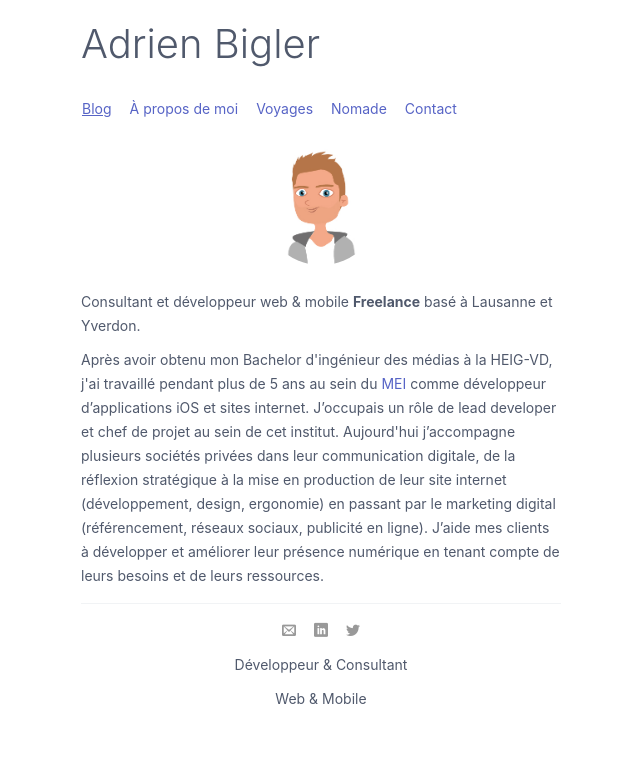
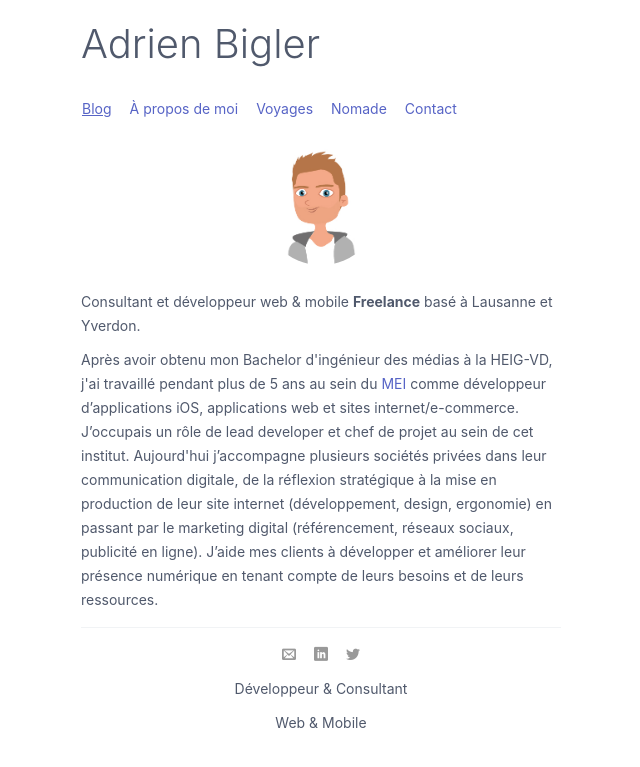
Before and after one commit to camel113/camel113.github.io, a Jekyll site: the page built from index.html, in a window 1280 px wide. Shown: the top 767 px of the page, without its empty margins (319-959 px from the left). Built offline with Jekyll 4.4.1, drawn with Linux system fonts in a browser that asks for light colours; some web fonts are replaced; the list of posts is cut into pages by our own code.

Commit message:
Update content

```diff
--- a/index.html
+++ b/index.html
@@ -5,5 +5,5 @@ redirect_from: "/adrien-bigler-consultant-web"
 <main>
 	<div class="img-adrien-container"><img src="/images/adrien.jpg" alt="Adrien Bigler"></div>
 	<p>Consultant et développeur web & mobile <b>Freelance</b> basé à Lausanne et Yverdon.</p>
-	<p>Après avoir obtenu mon Bachelor d'ingénieur des médias à la HEIG-VD, j'ai travaillé pendant plus de 5 ans au sein du <a href="http://mei.heig-vd.ch/">MEI</a> comme développeur d’applications iOS et sites internet. J’occupais un rôle de lead developer et chef de projet au sein de cet institut. Aujourd'hui j’accompagne plusieurs sociétés privées dans leur communication digitale, de la réflexion stratégique à la mise en production de leur site internet (développement, design, ergonomie) en passant par le marketing digital (référencement, réseaux sociaux, publicité en ligne). J’aide mes clients à développer et améliorer leur présence numérique en tenant compte de leurs besoins et de leurs ressources.</p>
+	<p>Après avoir obtenu mon Bachelor d'ingénieur des médias à la HEIG-VD, j'ai travaillé pendant plus de 5 ans au sein du <a href="http://mei.heig-vd.ch/">MEI</a> comme développeur d’applications iOS, applications web et sites internet/e-commerce. J’occupais un rôle de lead developer et chef de projet au sein de cet institut. Aujourd'hui j’accompagne plusieurs sociétés privées dans leur communication digitale, de la réflexion stratégique à la mise en production de leur site internet (développement, design, ergonomie) en passant par le marketing digital (référencement, réseaux sociaux, publicité en ligne). J’aide mes clients à développer et améliorer leur présence numérique en tenant compte de leurs besoins et de leurs ressources.</p>
 </main>
```
